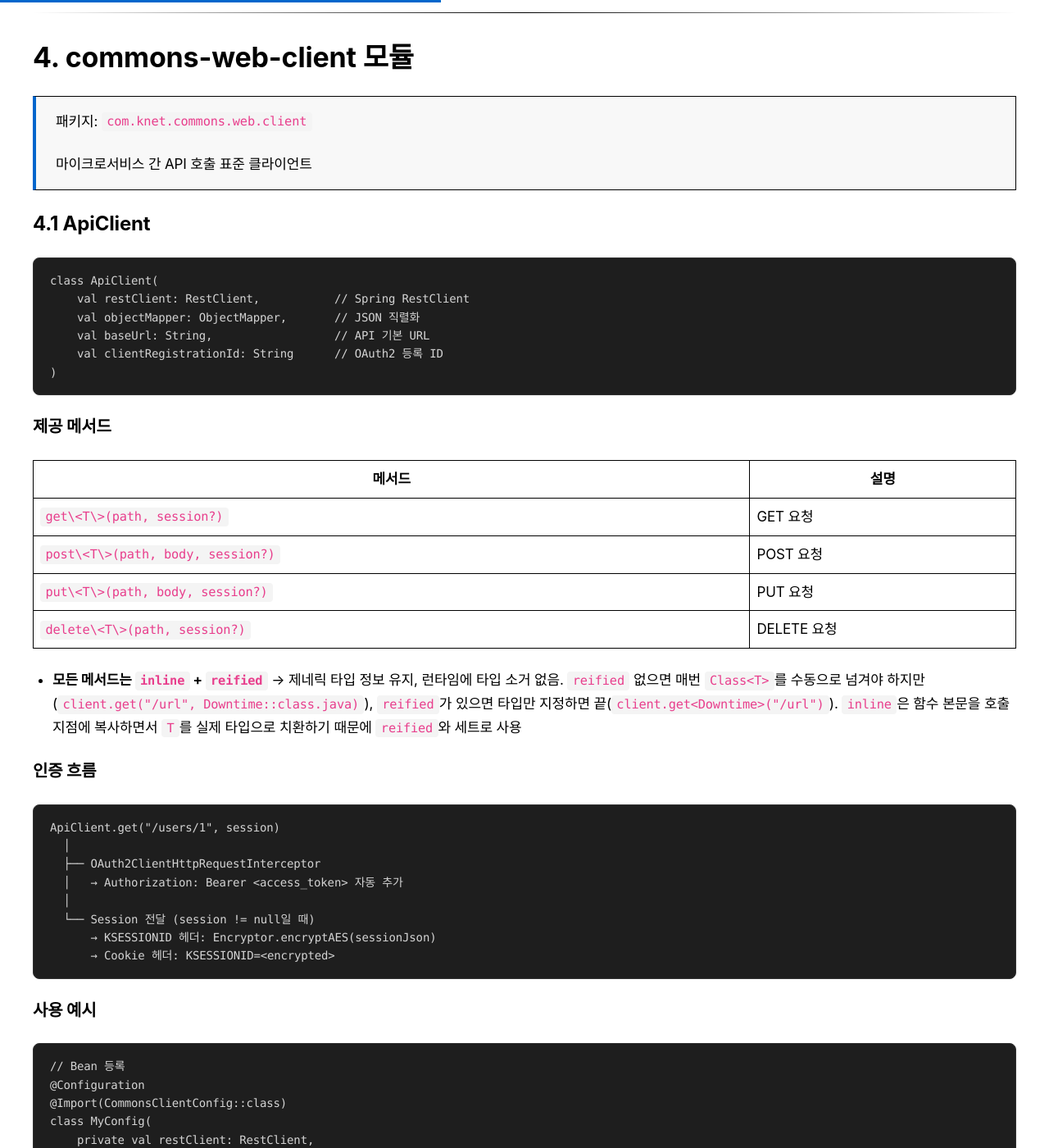
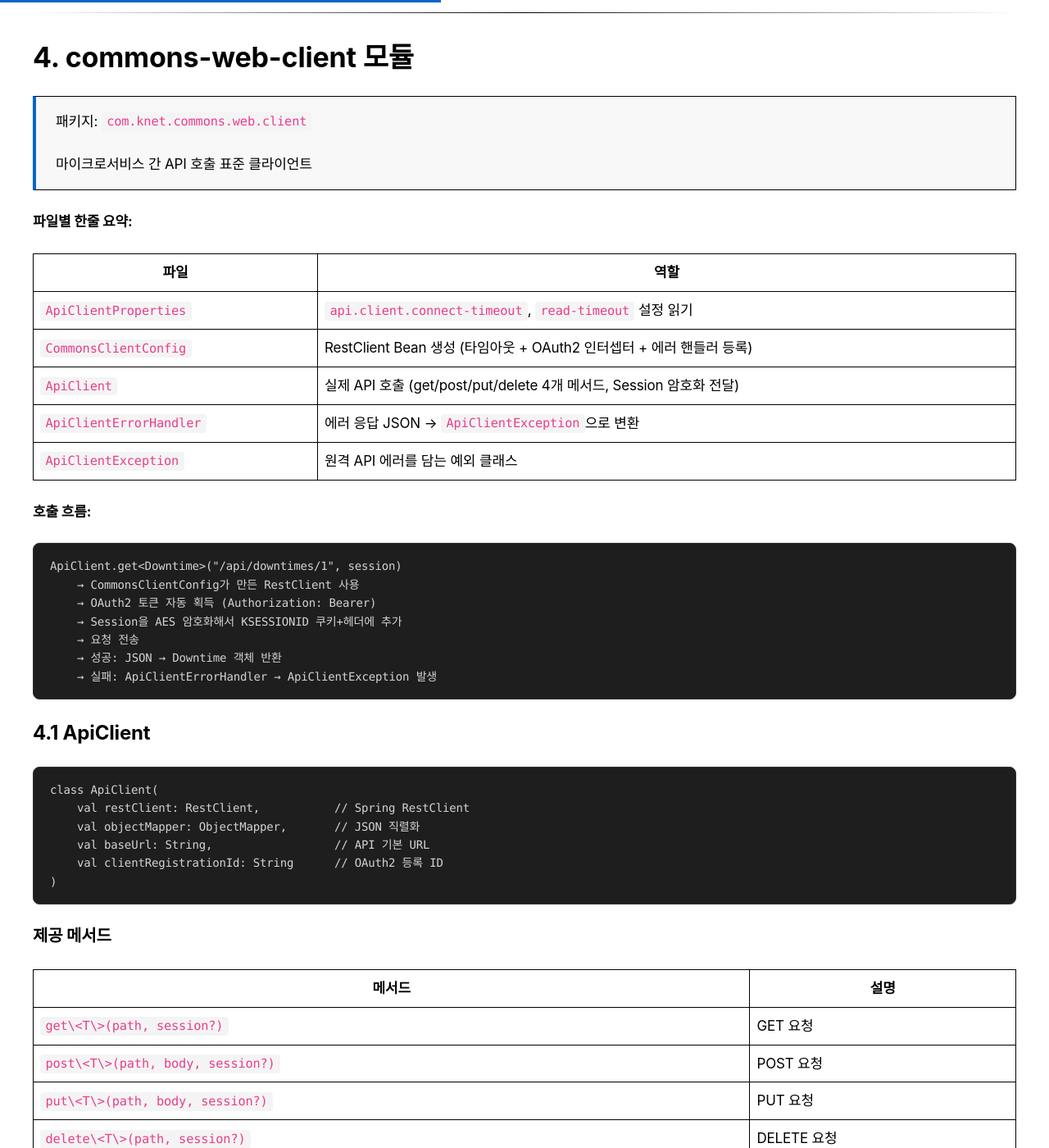
Before and after one commit to khjzzm/khjzzm.github.io, a Jekyll site: the page built from _posts/2026-04-07-commons-review.md, in a window 1280 px wide and 1400 px high, scrolled down 27424 px. Shown: the whole window at 82% size. Built offline with Jekyll 4.4.1, drawn with Linux system fonts in a browser that asks for light colours; some web fonts are replaced; comment, search, counter and statistics services are not loaded.

Commit message:
docs: Commons 리뷰 web-client 모듈 파일별 요약 + 호출 흐름 추가
Co-Authored-By: Claude Opus 4.6 (1M context) <noreply@anthropic.com>

````diff
--- a/_posts/2026-04-07-commons-review.md
+++ b/_posts/2026-04-07-commons-review.md
@@ -997,6 +997,27 @@ com.knet.commons.web.server.reactive.config.CommonsReactiveSecurityAutoConfigura
 >
 > 마이크로서비스 간 API 호출 표준 클라이언트
 
+**파일별 한줄 요약:**
+
+| 파일 | 역할 |
+|------|------|
+| `ApiClientProperties` | `api.client.connect-timeout`, `read-timeout` 설정 읽기 |
+| `CommonsClientConfig` | RestClient Bean 생성 (타임아웃 + OAuth2 인터셉터 + 에러 핸들러 등록) |
+| `ApiClient` | 실제 API 호출 (get/post/put/delete 4개 메서드, Session 암호화 전달) |
+| `ApiClientErrorHandler` | 에러 응답 JSON → `ApiClientException`으로 변환 |
+| `ApiClientException` | 원격 API 에러를 담는 예외 클래스 |
+
+**호출 흐름:**
+```
+ApiClient.get<Downtime>("/api/downtimes/1", session)
+    → CommonsClientConfig가 만든 RestClient 사용
+    → OAuth2 토큰 자동 획득 (Authorization: Bearer)
+    → Session을 AES 암호화해서 KSESSIONID 쿠키+헤더에 추가
+    → 요청 전송
+    → 성공: JSON → Downtime 객체 반환
+    → 실패: ApiClientErrorHandler → ApiClientException 발생
+```
+
 ### 4.1 ApiClient
 
 ```kotlin
````
